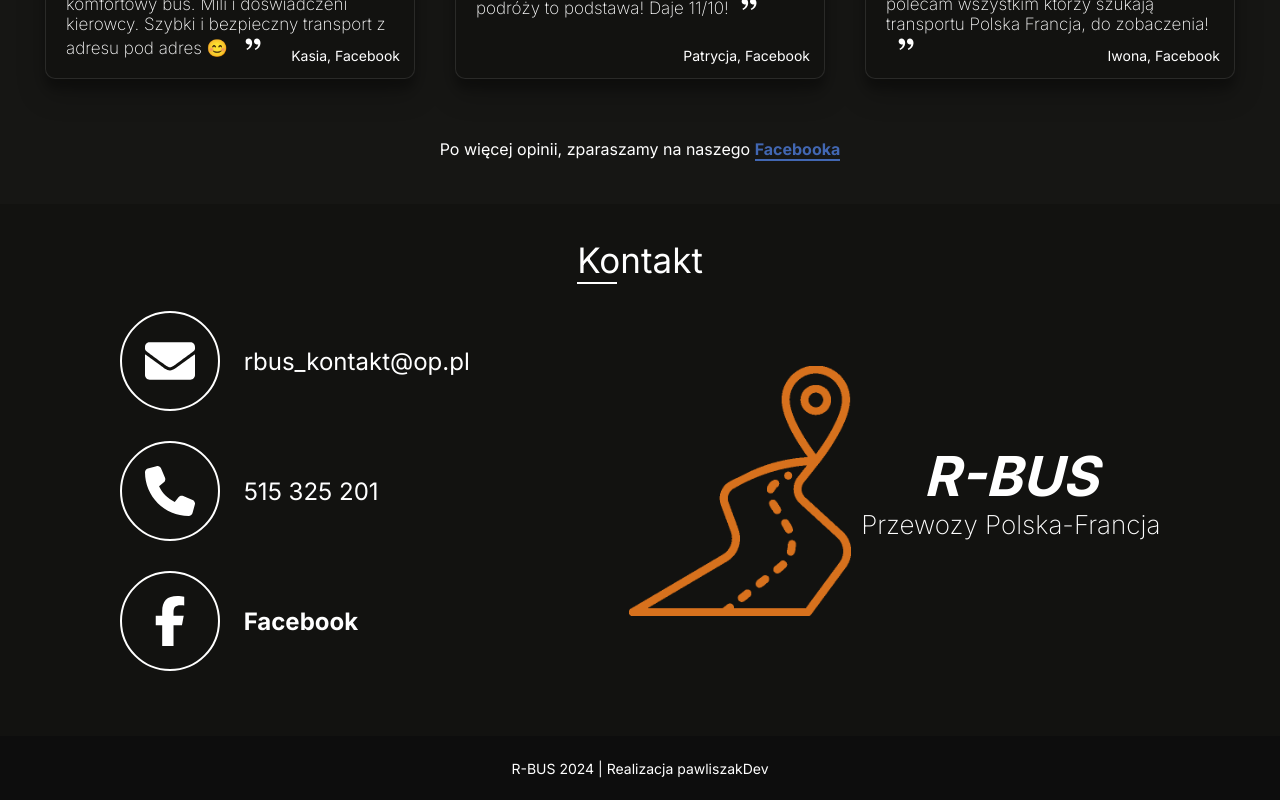
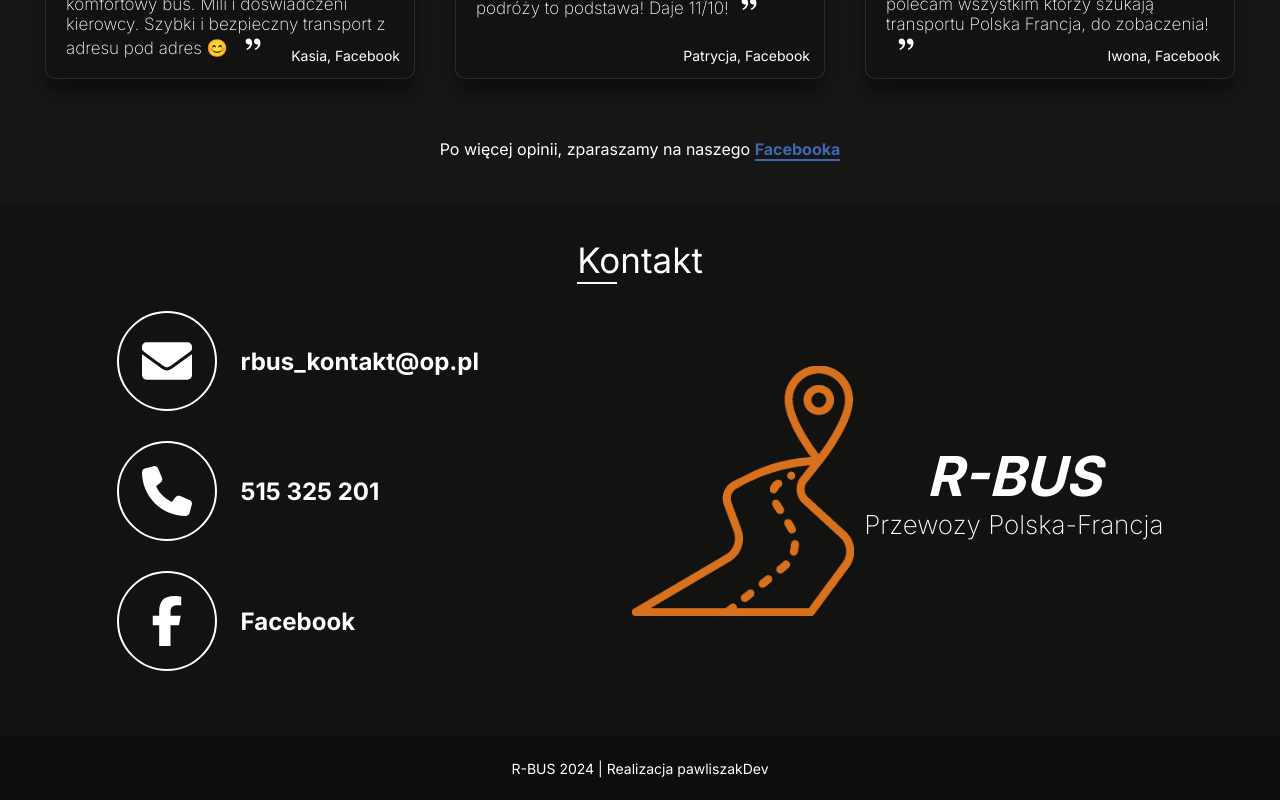
Before and after one commit to Pawliszakk/R-Bus, a Next.js app: page / in a window 1280 px wide. Shown: the part 4811-5611 px from the top of the page. Built offline with nearby package versions, Linux system fonts and the light colour scheme.

Commit message:
styled contact

```diff
--- a/components/Contact/Contact.module.scss
+++ b/components/Contact/Contact.module.scss
@@ -3,15 +3,13 @@
 	display: flex;
 	justify-content: center;
 	align-items: center;
+	text-decoration: none;
 	flex-direction: column;
+	color: #fff;
+	font-size: 2rem;
+	font-weight: bold;
 	p {
 		margin-top: 1em;
-		font-size: 2rem;
-		a {
-			color: #fff;
-			text-decoration: none;
-			font-weight: bold;
-		}
 	}
 	@media (min-width: 768px) {
 		flex-direction: row;
--- a/components/Contact/Contact.tsx
+++ b/components/Contact/Contact.tsx
@@ -26,20 +26,17 @@ const Contact = () => {
 						</BorderIcon>
 						<p>515 325 201</p>
 					</div>
-					<div className={classes.option}>
+					<a
+						href="https://www.facebook.com/profile.php?id=100064112472168"
+						rel="noopener"
+						target="_blank"
+						className={classes.option}
+					>
 						<BorderIcon>
 							<FaFacebookF />
 						</BorderIcon>
-						<p>
-							<a
-								href="https://www.facebook.com/profile.php?id=100064112472168"
-								rel="noopener"
-								target="_blank"
-							>
-								Facebook
-							</a>
-						</p>
-					</div>
+						<p>Facebook</p>
+					</a>
 				</SlideAnimation>
 				<SlideAnimation left className={classes.logo}>
 					<img src="/assets/logo/logo.png" alt="Zdjęcie loga firmy r-bus" />
```
